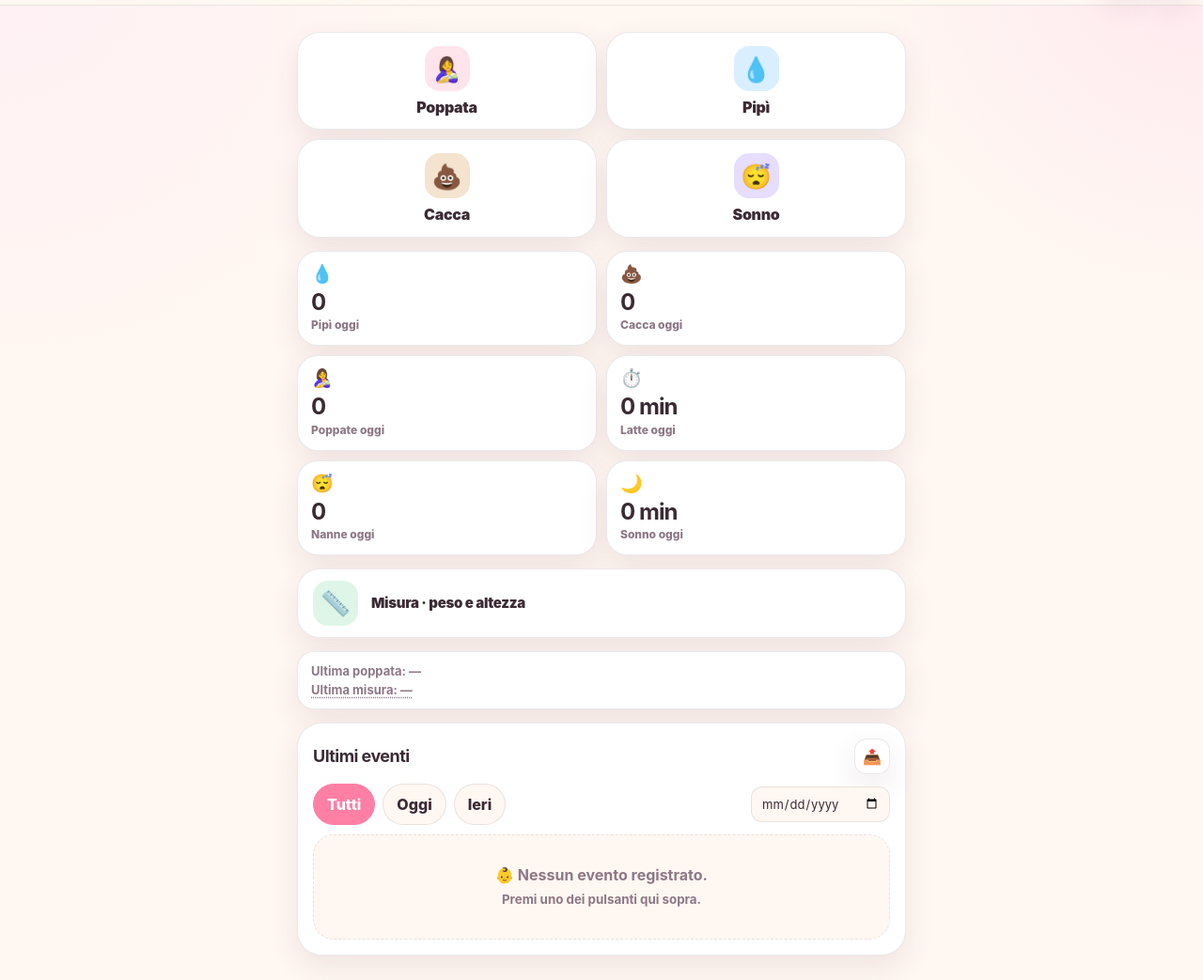
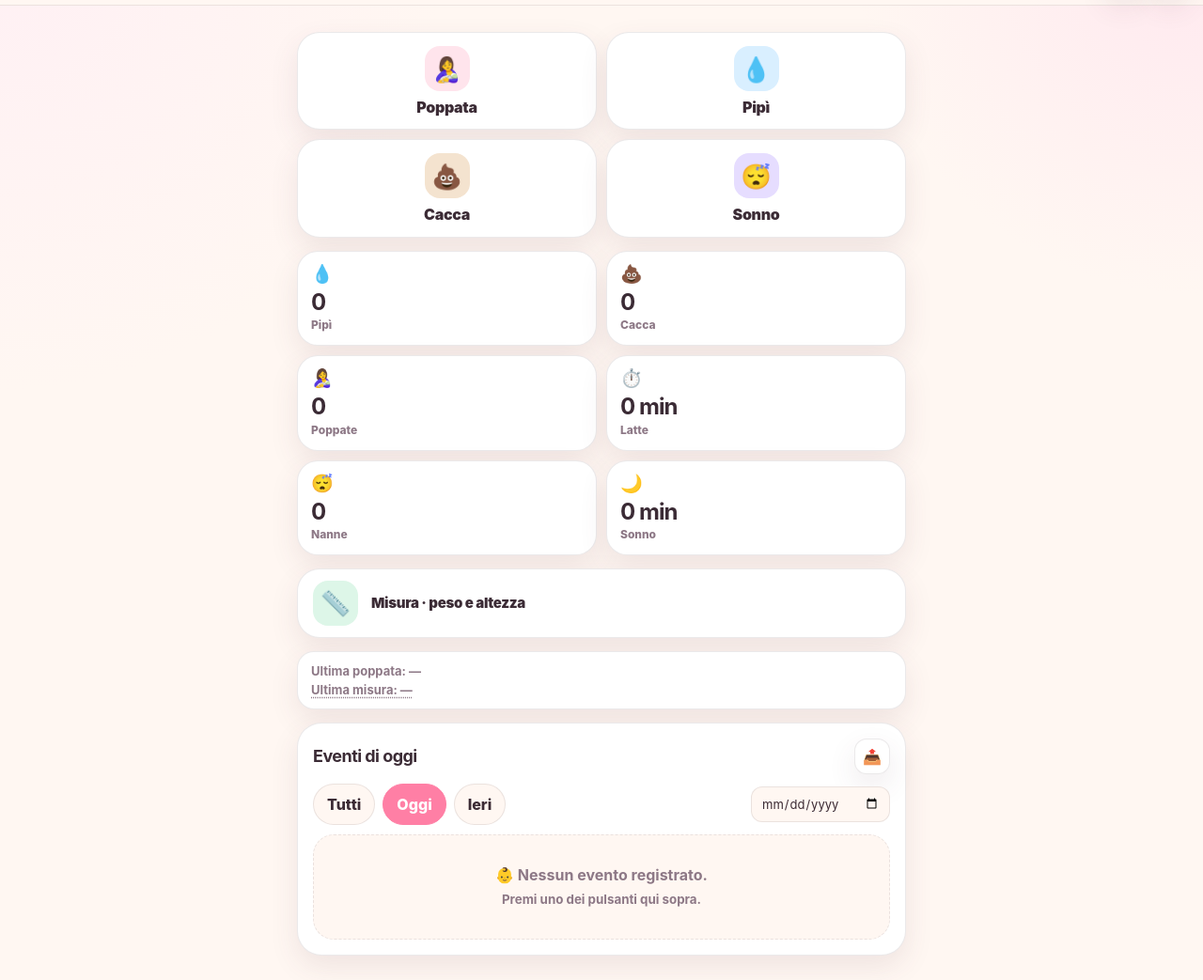
Before and after one commit to zuixan/registro-neonato, a website: page www/index.html in a window 1280 px wide. Shown: the part 57-1100 px from the top of the page at 94% size. Drawn offline with Linux system fonts and the light colour scheme.

Commit message:
UX: contatori con etichette neutre e filtro predefinito su Oggi

```diff
--- a/www/index.html
+++ b/www/index.html
@@ -298,13 +298,12 @@
     </section>
 
     <section class="stats">
-      <button class="stat" type="button" data-list="pipi"><span class="emoji">💧</span><strong id="statPee">0</strong><small>Pipì oggi</small></button>
-      <button class="stat" type="button" data-list="cacca"><span class="emoji">💩</span><strong id="statPoop">0</strong><small>Cacca oggi</small></button>
-      <button class="stat" type="button" data-list="poppata"><span class="emoji">🤱</span><strong id="statFeed">0</strong><small>Poppate oggi</small></button>
-      <button class="stat" type="button" data-list="poppata"><span class="emoji">⏱️</span><strong id="statFeedTime">0 min</strong><small>Latte oggi</small></button>
-      <button class="stat" type="button" data-list="sonno"><span class="emoji">😴</span><strong id="statNap">0</strong><small>Nanne oggi</small></button>
-      <button class="stat" type="button" data-list="sonno"><span class="emoji">🌙</span><strong id="statSleep">0 min</strong><small>Sonno oggi</small></button>
-    </section>
+      <button class="stat" type="button" data-list="pipi"><span class="emoji">💧</span><strong id="statPee">0</strong><small>Pipì</small></button>
+      <button class="stat" type="button" data-list="cacca"><span class="emoji">💩</span><strong id="statPoop">0</strong><small>Cacca</small></button>
+      <button class="stat" type="button" data-list="poppata"><span class="emoji">🤱</span><strong id="statFeed">0</strong><small>Poppate</small></button>
+      <button class="stat" type="button" data-list="poppata"><span class="emoji">⏱️</span><strong id="statFeedTime">0 min</strong><small>Latte</small></button>
+      <button class="stat" type="button" data-list="sonno"><span class="emoji">😴</span><strong id="statNap">0</strong><small>Nanne</small></button>
+      <button class="stat" type="button" data-list="sonno"><span class="emoji">🌙</span><strong id="statSleep">0 min</strong><small>Sonno</small></button>    </section>
 
     <section class="measure-row">
       <button id="btnMisura" class="action green" type="button">
@@ -327,8 +326,8 @@
       </div>
       <div class="filter-row">
         <div class="chips" id="filterChips">
-          <button class="chip-button active" type="button" data-filter="all">Tutti</button>
-          <button class="chip-button" type="button" data-filter="today">Oggi</button>
+          <button class="chip-button" type="button" data-filter="all">Tutti</button>
+          <button class="chip-button active" type="button" data-filter="today">Oggi</button>
           <button class="chip-button" type="button" data-filter="yesterday">Ieri</button>
         </div>
         <input id="filterDate" type="date" aria-label="Filtra per giorno">
@@ -500,7 +499,7 @@
     let toastTimeout = null;
     let currentListType = null;
     let backupTimeout = null;
-    let filterMode = 'all';
+    let filterMode = 'today';
     let filterDay = '';
     let eventsLimit = 20;
     let settings = loadSettings();
@@ -823,13 +822,7 @@
     }
 
     function countLabel(base) {
-      if (filterMode === 'all' || filterMode === 'today') return base + ' oggi';
-      if (filterMode === 'yesterday') return base + ' · ieri';
-      if (filterMode === 'day' && filterDay) {
-        const d = new Date(filterDay + 'T12:00');
-        return base + ' · ' + d.getDate() + ' ' + d.toLocaleDateString('it-IT', { month: 'short' });
-      }
-      return base + ' oggi';
+      return base;
     }
 
     function renderSummary() {
@@ -966,7 +959,7 @@
       else if (filterMode === 'day' && filterDay) {
         const d = new Date(filterDay + 'T12:00');
         $('#eventsTitle').textContent = 'Eventi del ' + d.toLocaleDateString('it-IT', { day: 'numeric', month: 'long' });
-      } else $('#eventsTitle').textContent = 'Ultimi eventi';
+      } else $('#eventsTitle').textContent = 'Tutti gli eventi';
 
       if (!limited.length) {
         container.innerHTML = events.length
```
